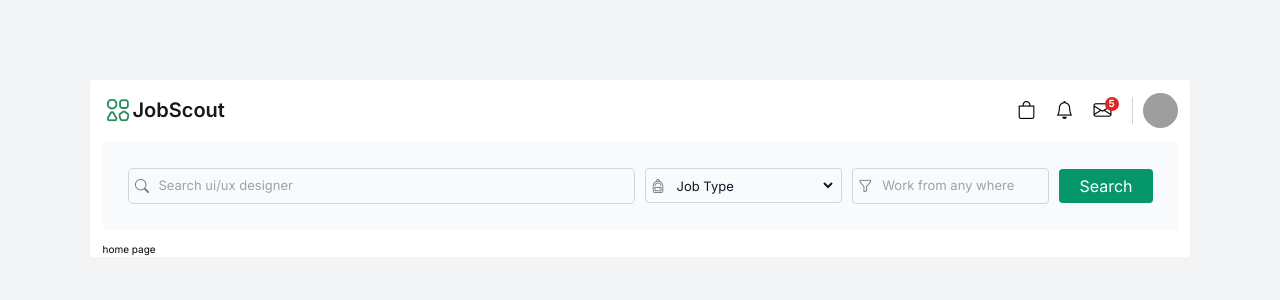
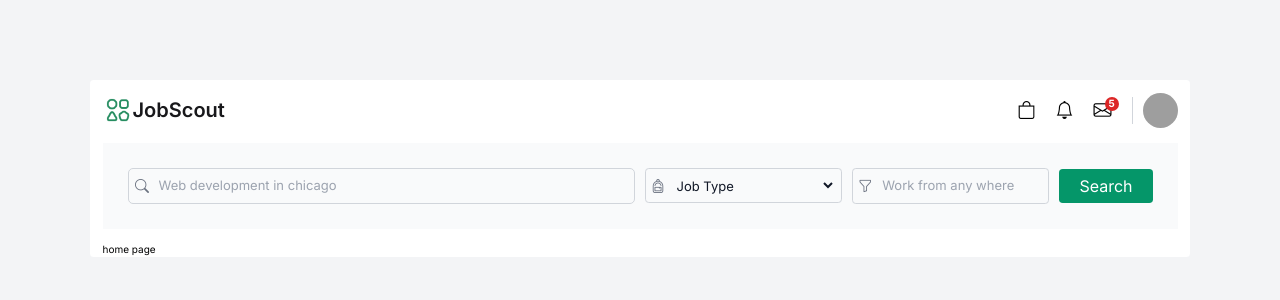
Before and after one commit to shuvo-me/nuxt-job-portal, a Nuxt app: page / in a window 1280 px wide. Shown: the top 300 px of the page. Built offline with nearby package versions, Linux system fonts and the light colour scheme; grey boxes are pictures that could not be loaded.

Commit message:
contaier style fix

```diff
--- a/components/AppContainer.vue
+++ b/components/AppContainer.vue
@@ -1,5 +1,5 @@
 <template>
-  <div :class="`max-w-[1100px] px-5 md-px-0 mx-auto ${extraClass} bg-white`">
+  <div :class="`max-w-[1100px] px-5  mx-auto ${extraClass} bg-white`">
     <slot />
   </div>
 </template>
--- a/components/AppHeader.vue
+++ b/components/AppHeader.vue
@@ -50,7 +50,10 @@
         <div
           class="grid grid-cols-1 lg:grid-cols-2 gap-x-4 gap-y-10 lg:gap-y-0"
         >
-          <app-search placeholder="Search ui/ux designer" :required="false" />
+          <app-search
+            placeholder="Web development in chicago"
+            :required="false"
+          />
 
           <div
             class="flex items-center flex-wrap md:flex-nowrap gap-x-4 gap-y-5 lg:gap-y-0"
```
